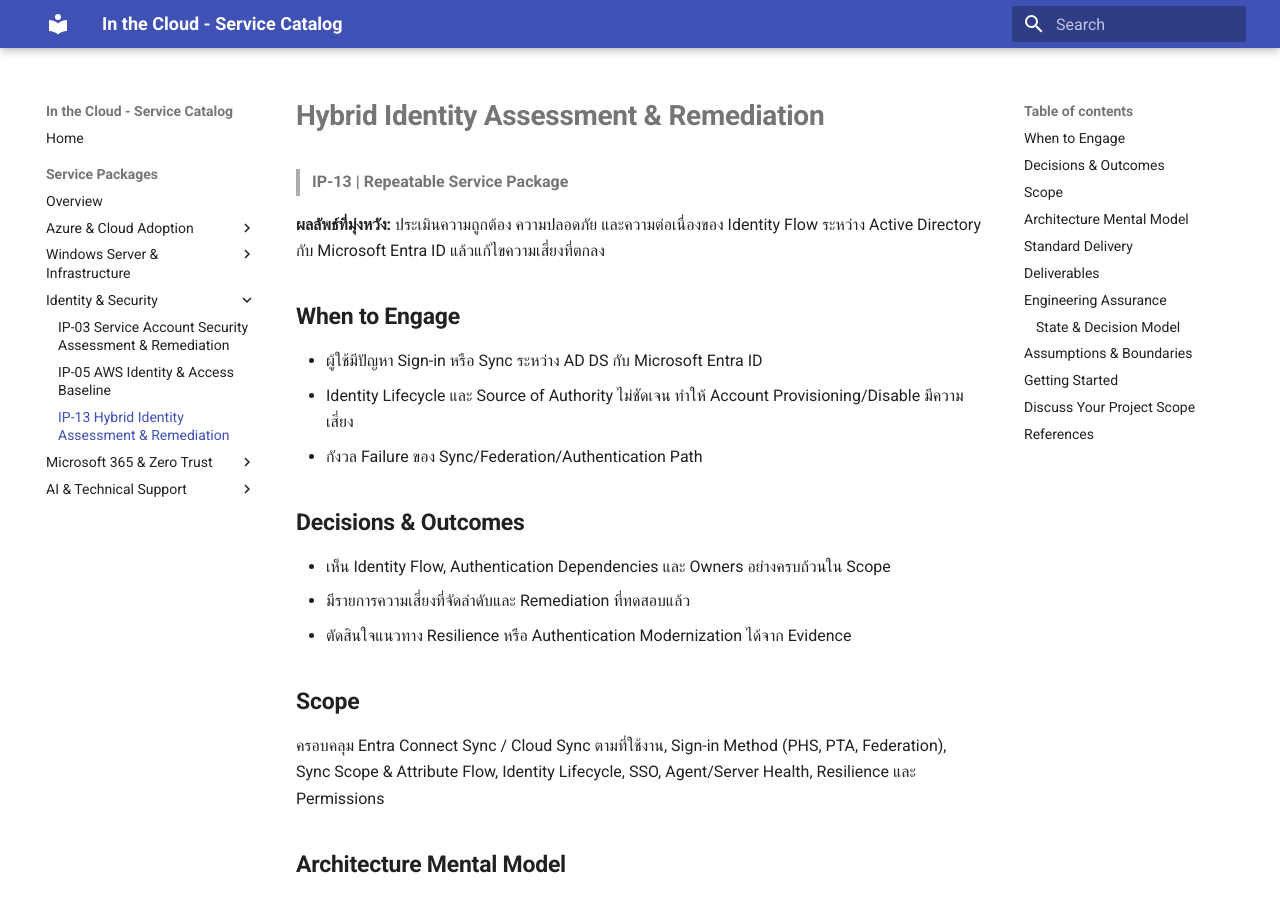
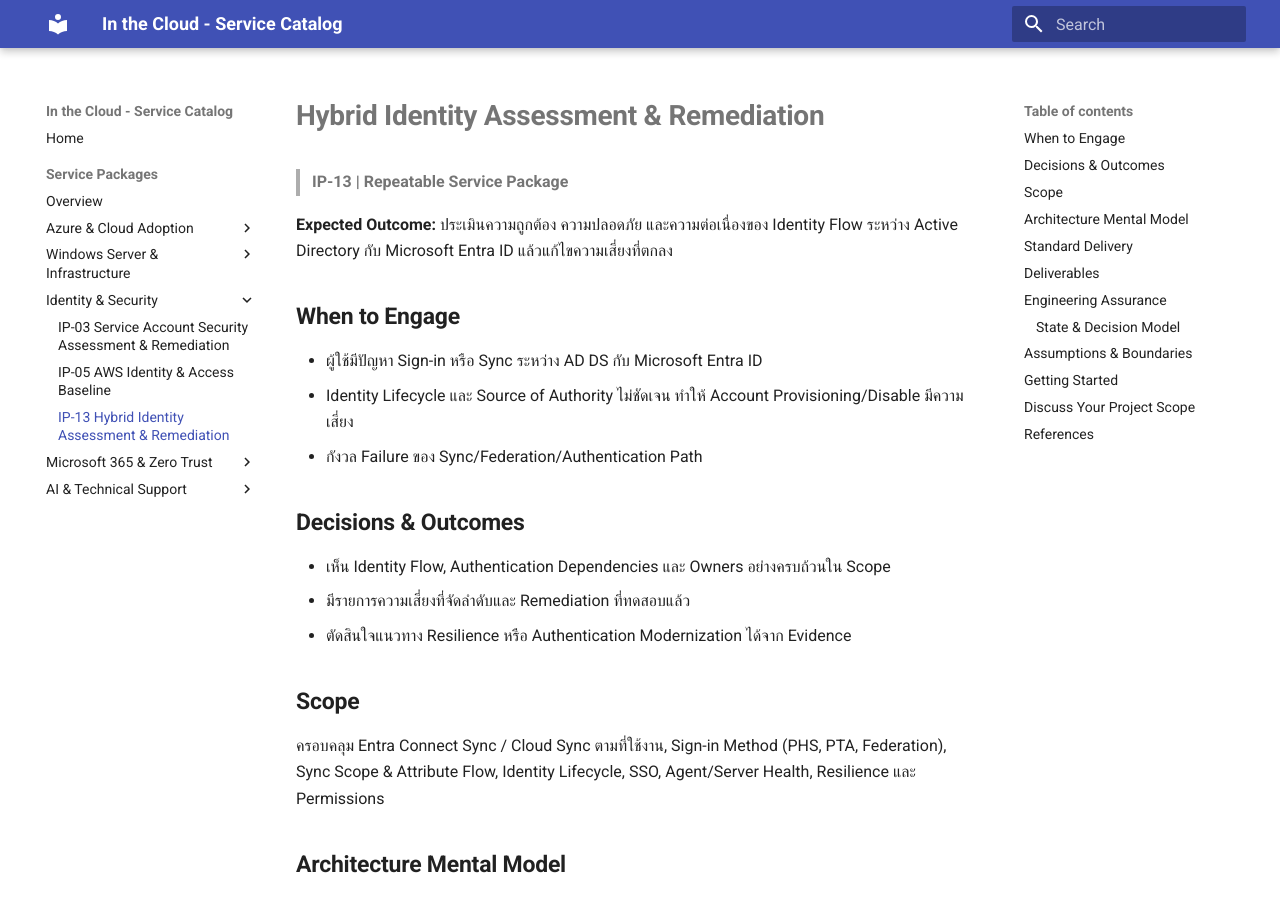
Before and after one commit to inthecloudth/service-catalog, an MkDocs documentation site: the page built from docs/services/ip-13-hybrid-identity-assessment-remediation.md, in a window 1280 px wide and 900 px high. Built offline with MkDocs 1.6.1 and Material for MkDocs 9.7.7, drawn with Linux system fonts in a browser that asks for light colours.

Commit message:
docs: standardize Expected Outcome label in English

```diff
--- a/docs/services/ip-13-hybrid-identity-assessment-remediation.md
+++ b/docs/services/ip-13-hybrid-identity-assessment-remediation.md
@@ -2,7 +2,7 @@
 
 > **IP-13 | Repeatable Service Package**
 
-**ผลลัพธ์ที่มุ่งหวัง:** ประเมินความถูกต้อง ความปลอดภัย และความต่อเนื่องของ Identity Flow ระหว่าง Active Directory กับ Microsoft Entra ID แล้วแก้ไขความเสี่ยงที่ตกลง
+**Expected Outcome:** ประเมินความถูกต้อง ความปลอดภัย และความต่อเนื่องของ Identity Flow ระหว่าง Active Directory กับ Microsoft Entra ID แล้วแก้ไขความเสี่ยงที่ตกลง
 
 ## When to Engage
 
```
